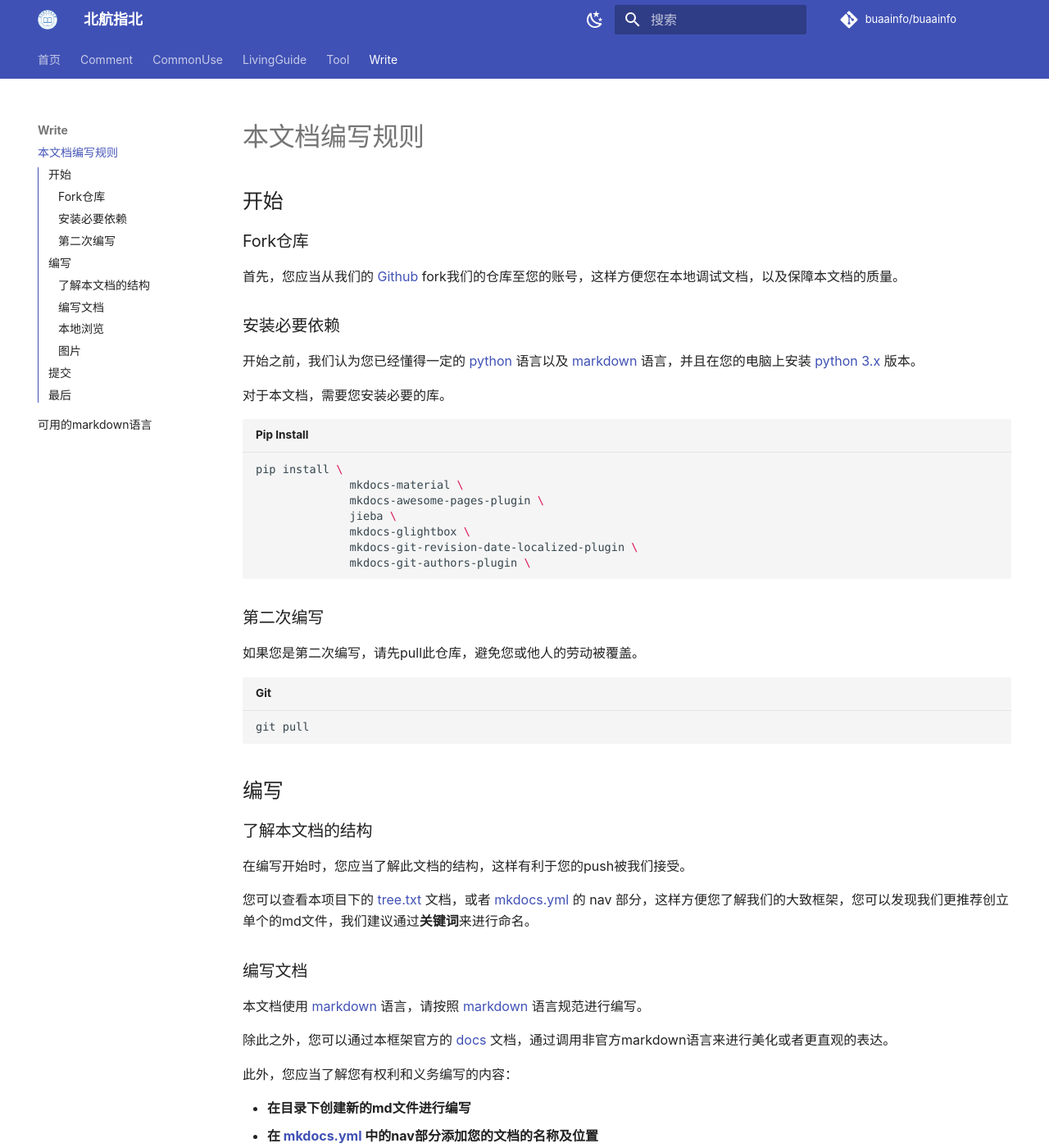
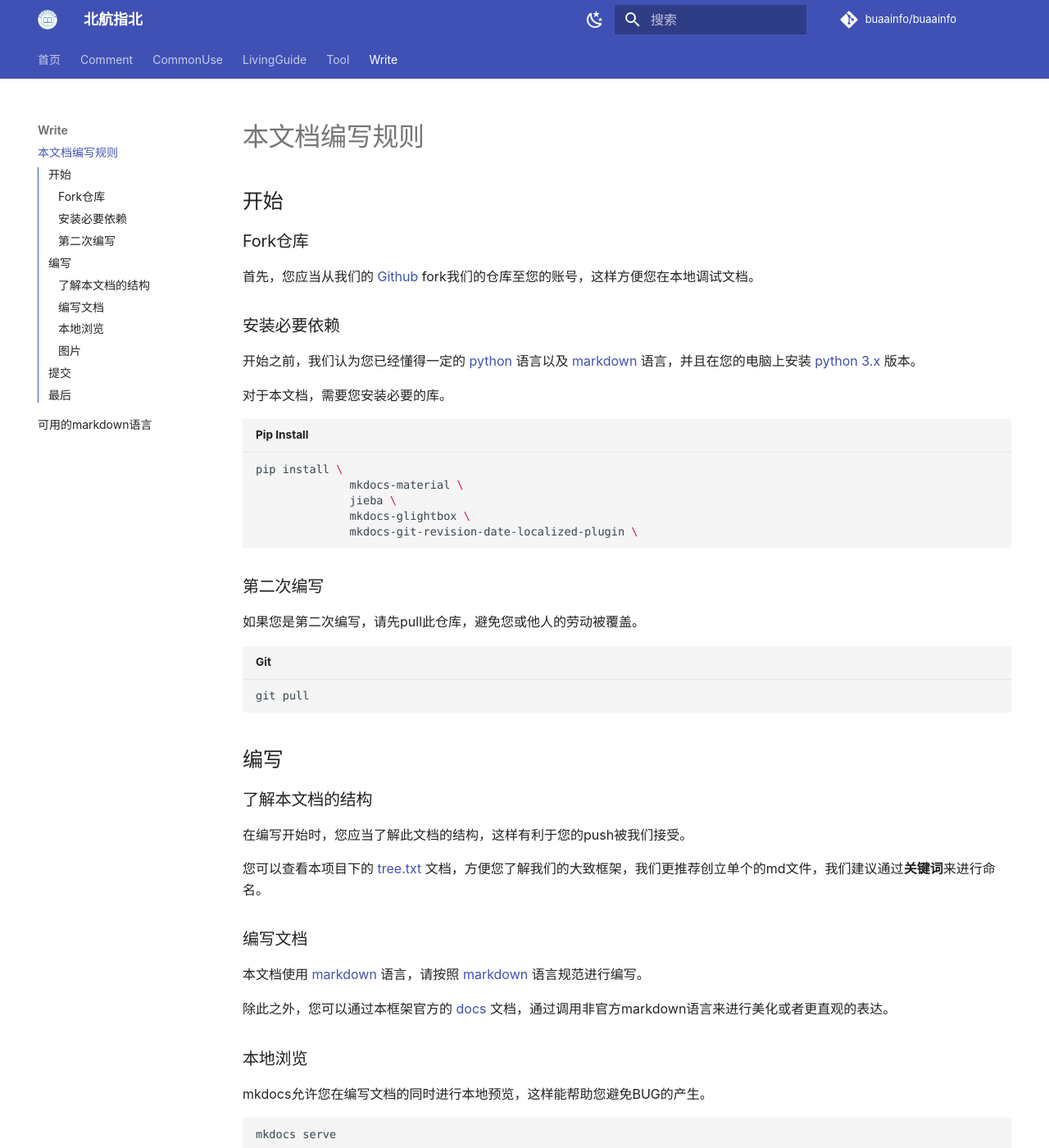
Before and after one commit to buaainfo/buaainfo, an MkDocs documentation site: the page built from docs/Write/0_write.md, in a window 1280 px wide and 1400 px high. Shown: the whole window at 82% size. Built offline with MkDocs 1.6.1 and Material for MkDocs 9.7.7, drawn with Linux system fonts in a browser that asks for light colours; comment, search, counter and statistics services are not loaded.

Commit message:
Update 0_write.md

````diff
--- a/docs/Write/0_write.md
+++ b/docs/Write/0_write.md
@@ -4,7 +4,7 @@
 
 ### Fork仓库
 
-首先，您应当从我们的 [Github](https://github.com/buaainfo/buaainfo "仓库") fork我们的仓库至您的账号，这样方便您在本地调试文档，以及保障本文档的质量。
+首先，您应当从我们的 [Github](https://github.com/buaainfo/buaainfo "仓库") fork我们的仓库至您的账号，这样方便您在本地调试文档。
 
 ### 安装必要依赖
 
@@ -15,11 +15,9 @@
 ```shell title="Pip Install"
 pip install \
               mkdocs-material \
-              mkdocs-awesome-pages-plugin \
               jieba \
               mkdocs-glightbox \
               mkdocs-git-revision-date-localized-plugin \
-              mkdocs-git-authors-plugin \
 ```
 ### 第二次编写
 
@@ -35,18 +33,13 @@ git pull
 
 在编写开始时，您应当了解此文档的结构，这样有利于您的push被我们接受。
 
-您可以查看本项目下的 [tree.txt](https://github.com/buaainfo/buaainfo/blob/main/docs/tree.txt) 文档，或者 [mkdocs.yml](https://github.com/buaainfo/buaainfo/blob/main/mkdocs.yml) 的 nav 部分，这样方便您了解我们的大致框架，您可以发现我们更推荐创立单个的md文件，我们建议通过**关键词**来进行命名。
+您可以查看本项目下的 [tree.txt](https://github.com/buaainfo/buaainfo/blob/main/docs/tree.txt) 文档，方便您了解我们的大致框架，我们更推荐创立单个的md文件，我们建议通过**关键词**来进行命名。
 
 ### 编写文档
 
 本文档使用 [markdown](https://www.markdownguide.org/) 语言，请按照 [markdown](https://www.markdownguide.org/) 语言规范进行编写。
 
 除此之外，您可以通过本框架官方的 [docs](https://squidfunk.github.io/mkdocs-material/reference/) 文档，通过调用非官方markdown语言来进行美化或者更直观的表达。
-
-此外，您应当了解您有权利和义务编写的内容：
-
-* **在目录下创建新的md文件进行编写**
-* **在 [mkdocs.yml](https://github.com/buaainfo/buaainfo/blob/main/mkdocs.yml) 中的nav部分添加您的文档的名称及位置**
 
 ### 本地浏览
 
````
